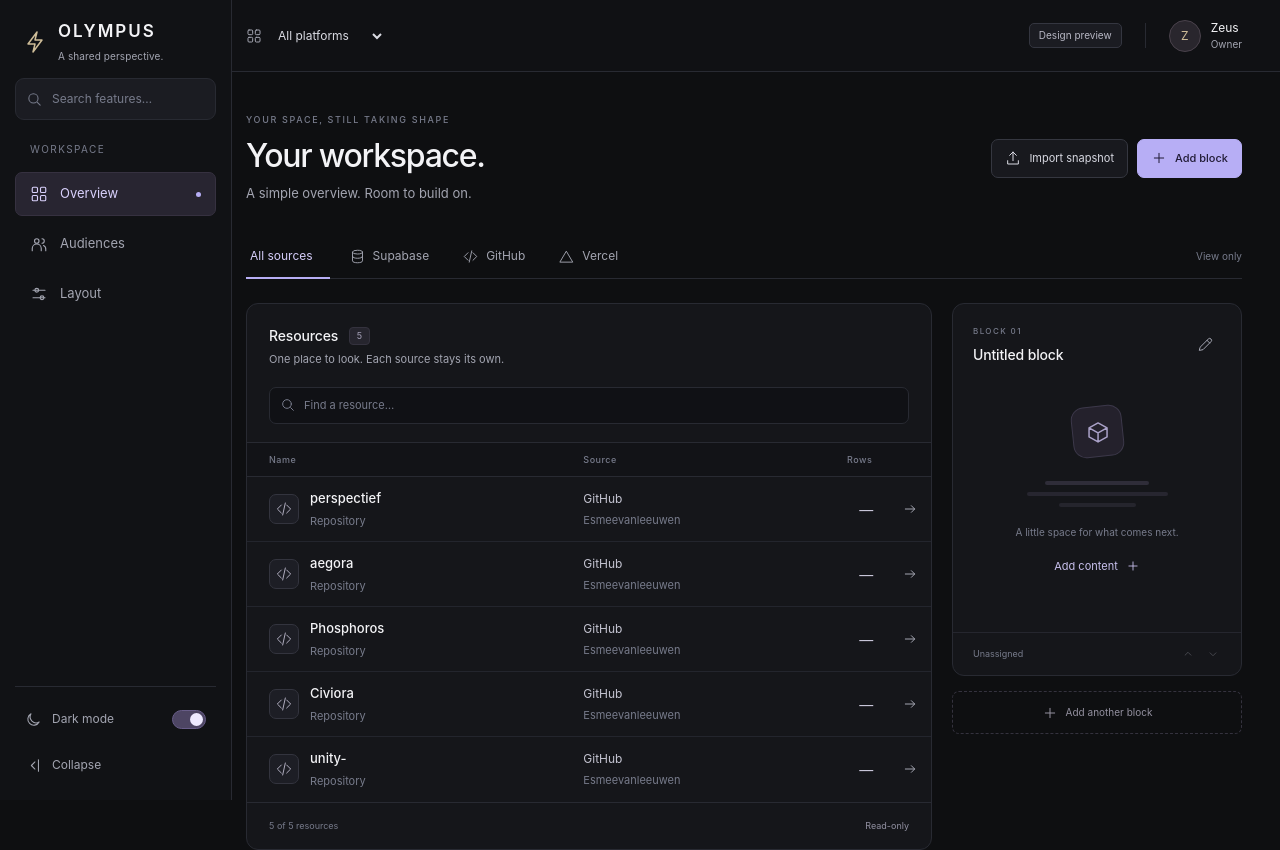
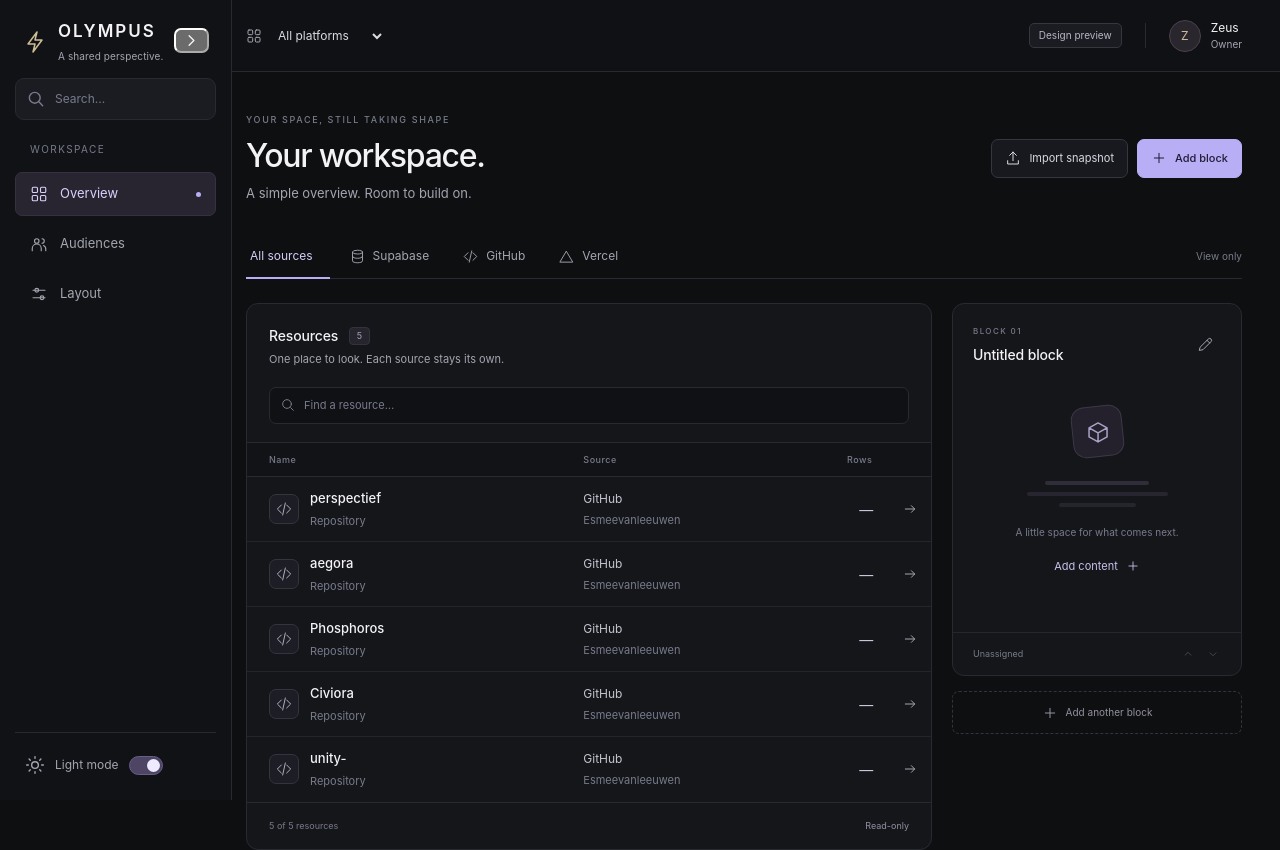
Before and after one commit to Esmeevanleeuwen/olympus, a Next.js app: page / in a window 1280 px wide. Shown: the top 850 px of the page. Built offline with nearby package versions, Linux system fonts and the light colour scheme.

Commit message:
refine sidebar to match CodePen interaction

```diff
--- a/components/sidebar-shell.tsx
+++ b/components/sidebar-shell.tsx
@@ -4,20 +4,19 @@ import { useEffect, useMemo, useRef, useState } from "react";
 import { createPortal } from "react-dom";
 
 type Theme = "dark" | "light";
-type Mounts = { search: HTMLElement; bottom: HTMLElement } | null;
+type Mounts = { search: HTMLElement; bottom: HTMLElement; toggle: HTMLElement } | null;
 
-const STORAGE_KEY = "olympus-sidebar-shell-v01";
+const STORAGE_KEY = "olympus-sidebar-shell-v02";
 
-function Icon({ name, size = 17 }: { name: "search" | "close" | "moon" | "sun" | "collapse" | "expand"; size?: number }) {
+function Icon({ name, size = 20 }: { name: "search" | "close" | "moon" | "sun" | "chevron"; size?: number }) {
   const path = {
     search: <><circle cx="10.5" cy="10.5" r="6.5"/><path d="m16 16 4 4"/></>,
     close: <path d="m6 6 12 12M6 18 18 6"/>,
     moon: <path d="M20 15.5A8.4 8.4 0 0 1 8.5 4 8.5 8.5 0 1 0 20 15.5Z"/>,
     sun: <><circle cx="12" cy="12" r="4"/><path d="M12 2v2m0 16v2M4.93 4.93l1.41 1.41m11.32 11.32 1.41 1.41M2 12h2m16 0h2M4.93 19.07l1.41-1.41M17.66 6.34l1.41-1.41"/></>,
-    collapse: <><path d="m14 7-5 5 5 5"/><path d="M19 4v16"/></>,
-    expand: <><path d="m10 7 5 5-5 5"/><path d="M5 4v16"/></>
+    chevron: <path d="m9 18 6-6-6-6"/>
   }[name];
-  return <svg width={size} height={size} viewBox="0 0 24 24" fill="none" stroke="currentColor" strokeWidth="1.5" strokeLinecap="round" strokeLinejoin="round" aria-hidden="true">{path}</svg>;
+  return <svg width={size} height={size} viewBox="0 0 24 24" fill="none" stroke="currentColor" strokeWidth="1.7" strokeLinecap="round" strokeLinejoin="round" aria-hidden="true">{path}</svg>;
 }
 
 function readVisualState(): { collapsed: boolean; theme: Theme } {
@@ -41,12 +40,6 @@ function applyFeatureFilter(query: string) {
     const text = (item.textContent || item.getAttribute("title") || item.getAttribute("aria-label") || "").toLowerCase();
     item.hidden = !!q && !text.includes(q);
   });
-  sidebar.querySelectorAll<HTMLElement>(".nav-label").forEach(label => {
-    const owner = label.parentElement;
-    if (!owner || !q) { label.hidden = false; return; }
-    const visible = [...owner.querySelectorAll<HTMLElement>(".nav-item,.suite-nav-item,.suite-shortcut")].some(item => !item.hidden);
-    label.hidden = !visible;
-  });
 }
 
 export default function SidebarShell() {
@@ -58,7 +51,8 @@ export default function SidebarShell() {
 
   useEffect(() => {
     const state = readVisualState();
-    setCollapsed(state.collapsed); setTheme(state.theme);
+    setCollapsed(state.collapsed);
+    setTheme(state.theme);
     document.documentElement.dataset.theme = state.theme;
     document.documentElement.classList.toggle("olympus-sidebar-collapsed", state.collapsed);
 
@@ -70,16 +64,27 @@ export default function SidebarShell() {
     search.className = "olympus-sidebar-search-mount olympus-shell-controls";
     const bottom = document.createElement("div");
     bottom.className = "olympus-sidebar-bottom-mount olympus-shell-controls";
+    const toggle = document.createElement("div");
+    toggle.className = "olympus-sidebar-toggle-mount olympus-shell-controls";
 
     const brand = sidebar.querySelector(".brand");
-    if (brand?.parentElement === sidebar) brand.insertAdjacentElement("afterend", search);
-    else sidebar.prepend(search);
+    if (brand?.parentElement === sidebar) {
+      brand.insertAdjacentElement("afterend", search);
+      brand.append(toggle);
+    } else {
+      sidebar.prepend(search);
+      sidebar.prepend(toggle);
+    }
     sidebar.append(bottom);
-    setMounts({ search, bottom });
+    setMounts({ search, bottom, toggle });
 
     const observer = new MutationObserver(() => applyFeatureFilter(query));
     observer.observe(sidebar, { childList: true, subtree: true });
-    return () => { observer.disconnect(); search.remove(); bottom.remove(); sidebar.classList.remove("olympus-sidebar-enhanced"); };
+    return () => {
+      observer.disconnect();
+      search.remove(); bottom.remove(); toggle.remove();
+      sidebar.classList.remove("olympus-sidebar-enhanced");
+    };
   }, []);
 
   useEffect(() => { applyFeatureFilter(query); }, [query]);
@@ -90,22 +95,31 @@ export default function SidebarShell() {
     saveVisualState(collapsed, theme);
   }, [collapsed, theme]);
 
+  const togglePortal = useMemo(() => mounts?.toggle ? createPortal(
+    <button type="button" className="olympus-header-toggle" aria-label={collapsed ? "Expand sidebar" : "Collapse sidebar"} aria-pressed={collapsed} onClick={() => setCollapsed(!collapsed)}>
+      <Icon name="chevron" size={19}/>
+    </button>, mounts.toggle) : null, [collapsed, mounts]);
+
   const searchPortal = useMemo(() => mounts?.search ? createPortal(
-    <div className="olympus-feature-search" onClick={() => { if (collapsed) { setCollapsed(false); requestAnimationFrame(() => inputRef.current?.focus()); } }}>
-      <Icon name="search"/>
-      <input ref={inputRef} aria-label="Search sidebar features" placeholder="Search features…" value={query} onChange={event => setQuery(event.target.value)}/>
-      {!!query && !collapsed && <button type="button" aria-label="Clear sidebar search" onClick={event => { event.stopPropagation(); setQuery(""); inputRef.current?.focus(); }}><Icon name="close" size={13}/></button>}
+    <div className="olympus-feature-search" onClick={() => {
+      if (collapsed) {
+        setCollapsed(false);
+        requestAnimationFrame(() => inputRef.current?.focus());
+      }
+    }}>
+      <span className="olympus-search-icon"><Icon name="search"/></span>
+      <input ref={inputRef} aria-label="Search sidebar features" placeholder="Search..." value={query} onChange={event => setQuery(event.target.value)}/>
+      {!!query && !collapsed && <button type="button" className="olympus-search-clear" aria-label="Clear sidebar search" onClick={event => { event.stopPropagation(); setQuery(""); inputRef.current?.focus(); }}><Icon name="close" size={13}/></button>}
     </div>, mounts.search) : null, [collapsed, mounts, query]);
 
   const bottomPortal = useMemo(() => mounts?.bottom ? createPortal(
-    <div className="olympus-sidebar-utility-stack">
+    <div className="olympus-sidebar-bottom-content">
       <button type="button" className="olympus-theme-toggle" aria-pressed={theme === "dark"} aria-label={`Switch to ${theme === "dark" ? "light" : "dark"} mode`} onClick={() => setTheme(theme === "dark" ? "light" : "dark")}>
-        <Icon name={theme === "dark" ? "moon" : "sun"}/><span className="olympus-sidebar-label">Dark mode</span><span className="olympus-theme-switch" aria-hidden="true"><span/></span>
+        <span className="olympus-mode-icon"><Icon name={theme === "dark" ? "sun" : "moon"}/></span>
+        <span className="olympus-mode-text">{theme === "dark" ? "Light mode" : "Dark mode"}</span>
+        <span className="olympus-theme-switch" aria-hidden="true"><span/></span>
       </button>
-      <button type="button" className="olympus-collapse-toggle" aria-pressed={collapsed} aria-label={collapsed ? "Expand sidebar" : "Collapse sidebar"} onClick={() => setCollapsed(!collapsed)}>
-        <Icon name={collapsed ? "expand" : "collapse"}/><span className="olympus-sidebar-label">{collapsed ? "Expand" : "Collapse"}</span>
-      </button>
-    </div>, mounts.bottom) : null, [collapsed, mounts, theme]);
+    </div>, mounts.bottom) : null, [mounts, theme]);
 
-  return <>{searchPortal}{bottomPortal}</>;
+  return <>{togglePortal}{searchPortal}{bottomPortal}</>;
 }
```
